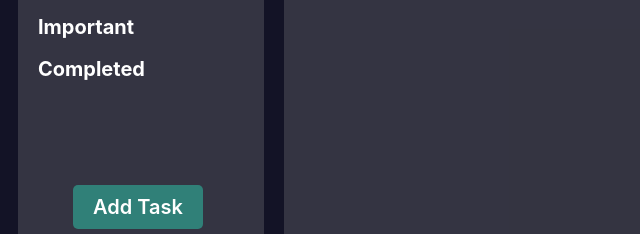
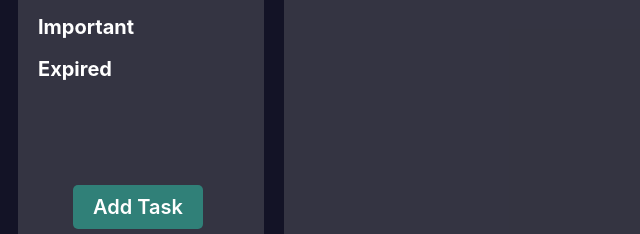
Before and after one commit to madesh02104/javascript-projects, a website built with webpack: page todo-list/src/index.html in a window 1280 px wide. Shown: the part 226-460 px from the top of the page, 0-640 px from the left. Built offline with nearby package versions, Linux system fonts and the light colour scheme; a web font is replaced by a local one.

Commit message:
changed completed tab to expired which was misleading and corrected priority colors

```diff
--- a/todo-list/src/index.html
+++ b/todo-list/src/index.html
@@ -20,7 +20,7 @@
       <h4 class="options" id="filter-today">Today</h4>
       <h4 class="options" id="filter-week">This week</h4>
       <h4 class="options" id="filter-important">Important</h4>
-      <h4 class="options" id="filter-expired">Completed</h4>
+      <h4 class="options" id="filter-expired">Expired</h4>
     </div>
     <button class="add-btn">Add Task</button>
   </div>
--- a/todo-list/src/style.css
+++ b/todo-list/src/style.css
@@ -220,7 +220,7 @@ body {
 
 .priority-low {
     background-color: var(--gray-light);
-    color: rgba(250, 5, 5, 1);
+    color: rgb(19, 212, 29);
     font-weight: 700;
     font-size: 1.6rem;
     padding: 0.1rem 1rem;
@@ -238,7 +238,7 @@ body {
 
 .priority-high {
     background-color: var(--gray-light);
-    color: rgb(19, 212, 29);
+    color: rgba(250, 5, 5, 1);
     font-weight: 700;
     font-size: 1.6rem;
     padding: 0.1rem 1rem;
```
